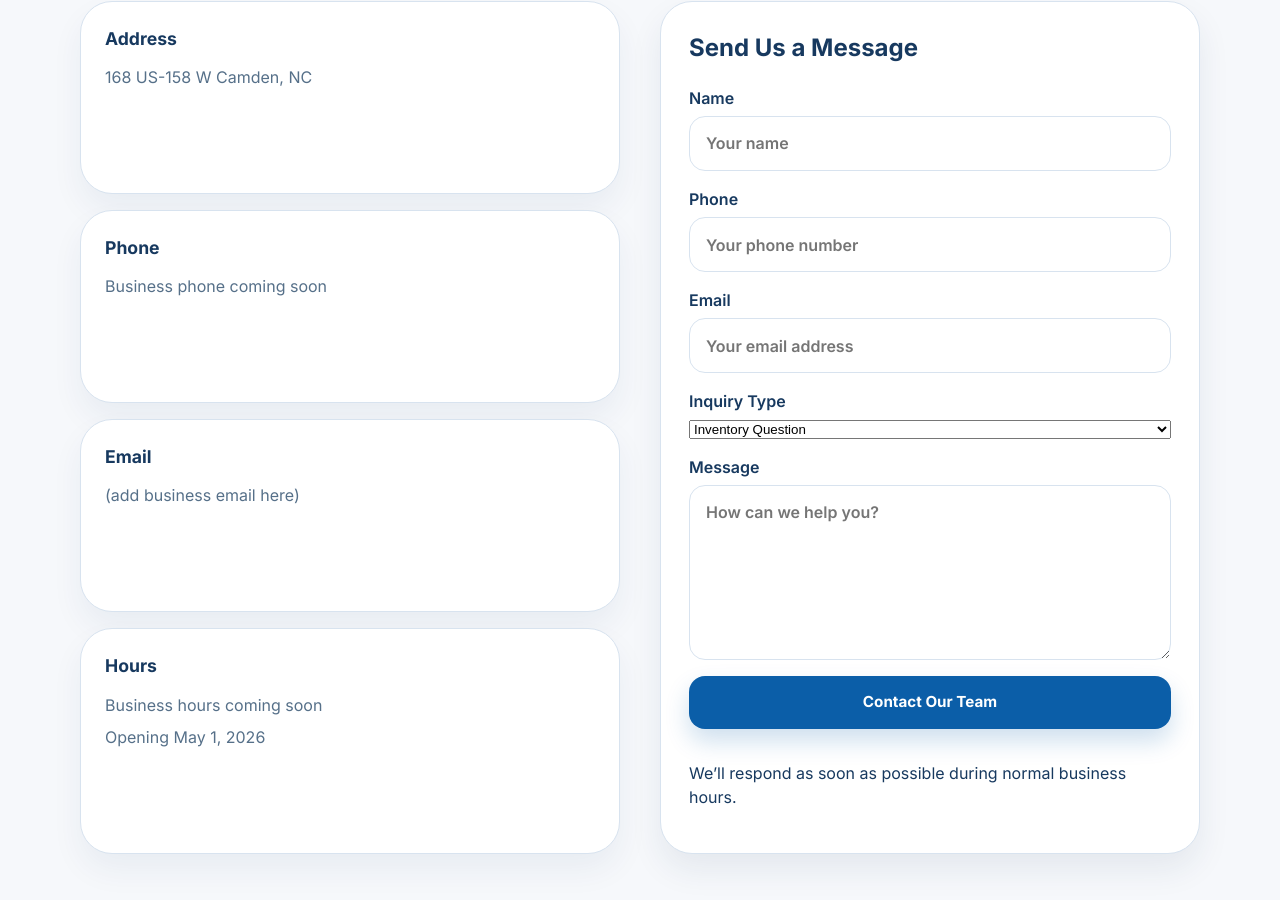
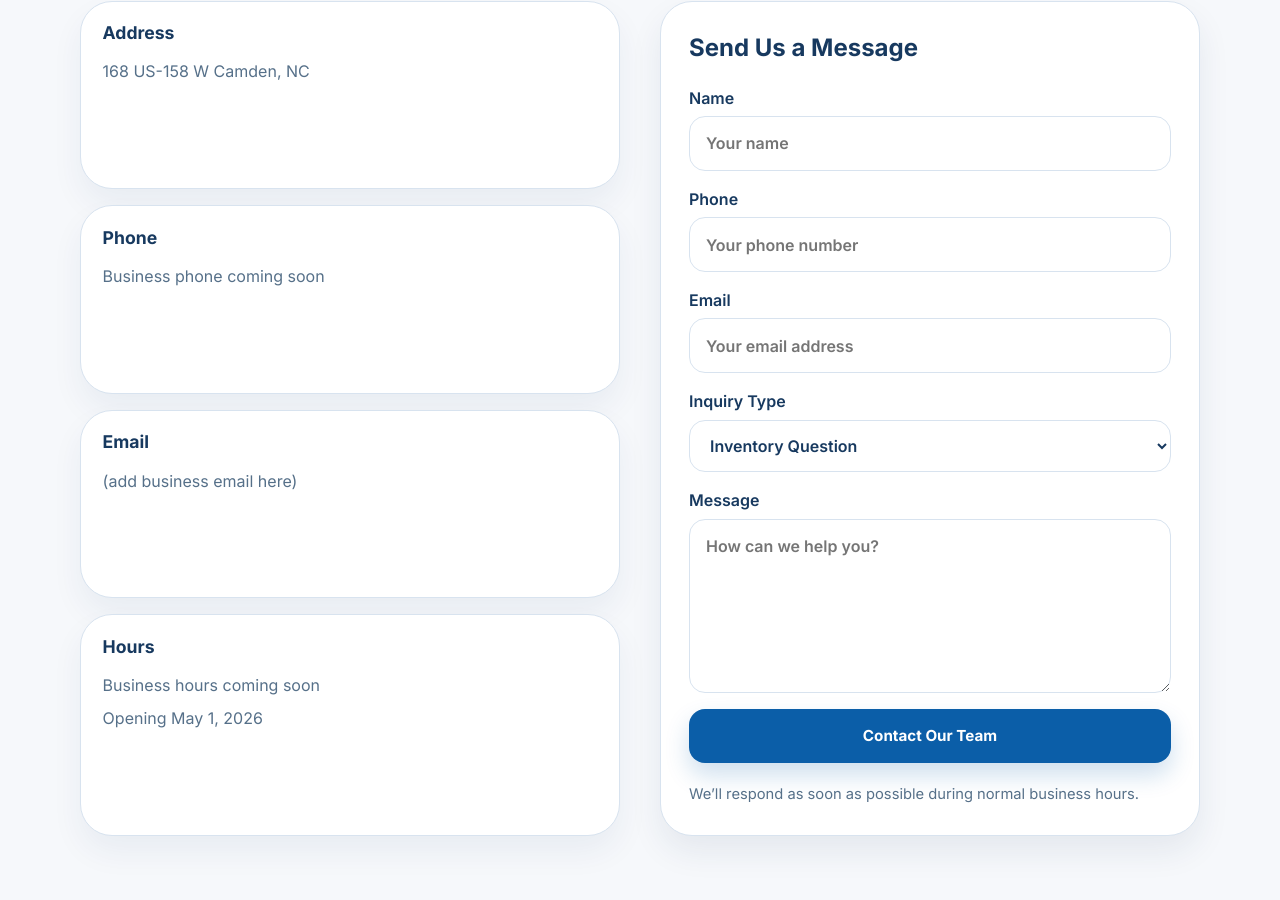
Before and after one commit to TanyaA318/intercoastal-website, a React (Vite) app: page /contact in a window 1280 px wide. Shown: the part 332-1232 px from the top of the page. Built offline with nearby package versions, Linux system fonts and the light colour scheme.

Commit message:
Update styles.css

```diff
--- a/src/styles.css
+++ b/src/styles.css
@@ -698,3 +698,24 @@ img {
   text-align: center;
   padding: 1.5rem;
 }
+
+.contact-info-block-compact {
+  padding: 1.15rem 1.35rem;
+}
+
+.contact-form select {
+  width: 100%;
+  border: 1px solid #d8e3ef;
+  border-radius: 1rem;
+  padding: 0.9rem 1rem;
+  background: #fff;
+  color: #17395f;
+  font: inherit;
+}
+
+.form-note {
+  margin: 0.25rem 0 0;
+  font-size: 0.92rem;
+  color: #567089;
+  line-height: 1.6;
+}
```
